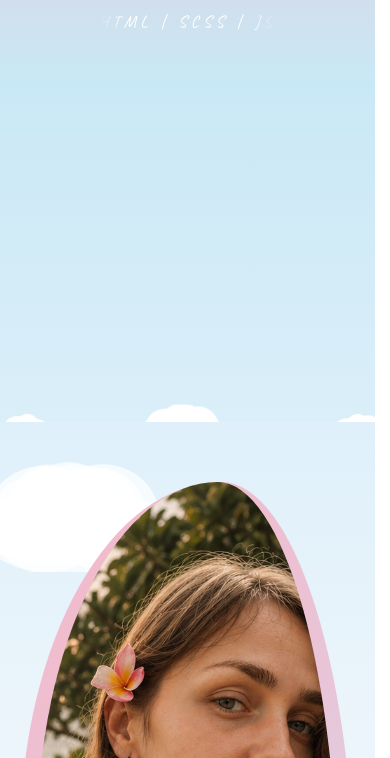
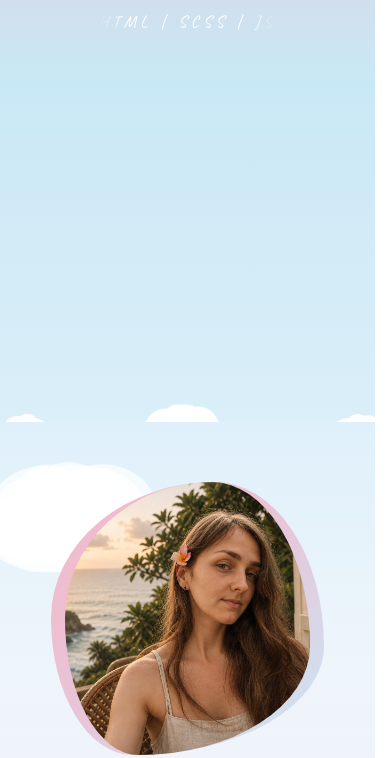
Before and after one commit to KatyMist/Portfolio, a website with bundled scripts: page index.html in a window 390 px wide. Shown: the part 342-1100 px from the top of the page. Built offline with nearby package versions, Linux system fonts and the light colour scheme.

Commit message:
junior frontend developer

```diff
--- a/styles/blocks/_about.scss
+++ b/styles/blocks/_about.scss
@@ -175,6 +175,12 @@
         height: 85vh;
         position: relative;
 
+        @include mobile {
+            height: 70vw;       // квадратная база — даст круг
+            width: 70vw;
+            margin: 0 auto;
+        }
+
         &::before {
             content: '';
             position: absolute;
--- a/styles/blocks/_footer.scss
+++ b/styles/blocks/_footer.scss
@@ -16,10 +16,15 @@
     align-items: center;
 
     &__text {
-        font-size: rem(20);
-        letter-spacing: 0.1em;
-        color: rgba(255, 255, 255, 0.85);
-        text-align: center;
-        margin: 0;
+    font-size: rem(20);
+    letter-spacing: 0.1em;
+    color: rgba(255, 255, 255, 0.85);
+    text-align: center;
+    margin: 0;
+
+        @include mobile {
+            font-size: rem(13);
+            letter-spacing: 0.05em;
+        }
     }
 }
```
Also changed, not shown: styles/main.css.
